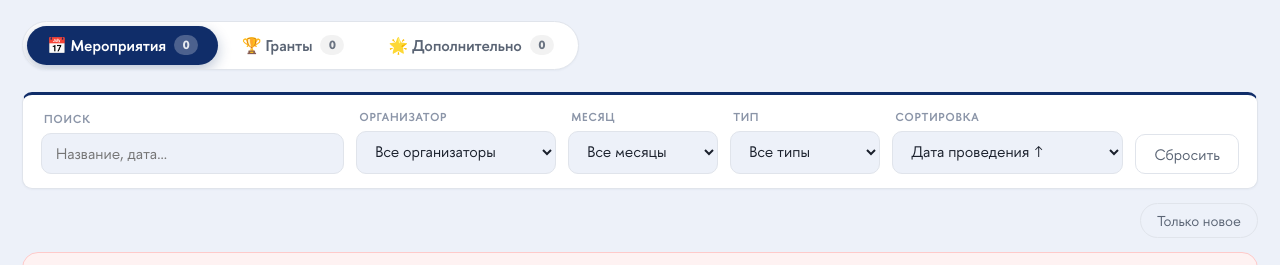
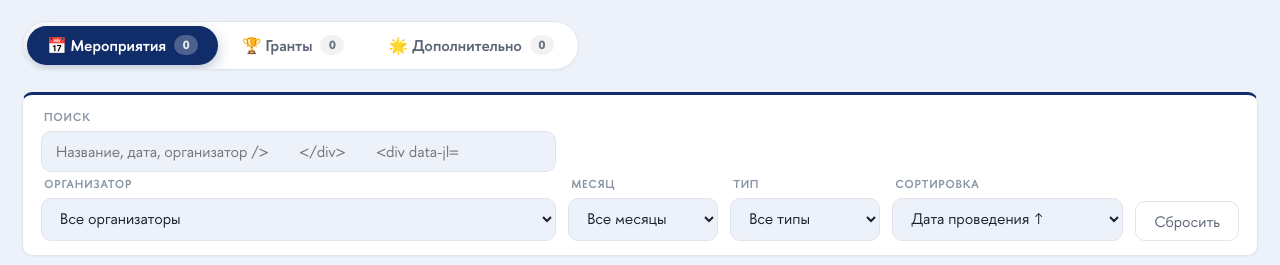
Before and after one commit to haertdinova/eventsoverview_bnp, a plain HTML site: page index.html in a window 1280 px wide. Shown: the part 103-368 px from the top of the page. Drawn offline with Linux system fonts and the light colour scheme; no server answers.

Commit message:
Update index.html

```diff
--- a/index.html
+++ b/index.html
@@ -44,7 +44,7 @@
       <div class="filters" id="filters-events">
         <div class="filter filter-search">
           <label for="filter-search">Поиск</label>
-          <input type="search" id="filter-search" placeholder="Название, дата…" />
+          <input type="search" id="filter-search" placeholder="Название, дата, организатор />
         </div>
         <div class="filter">
           <label for="filter-organizer">Организатор</label>
```
